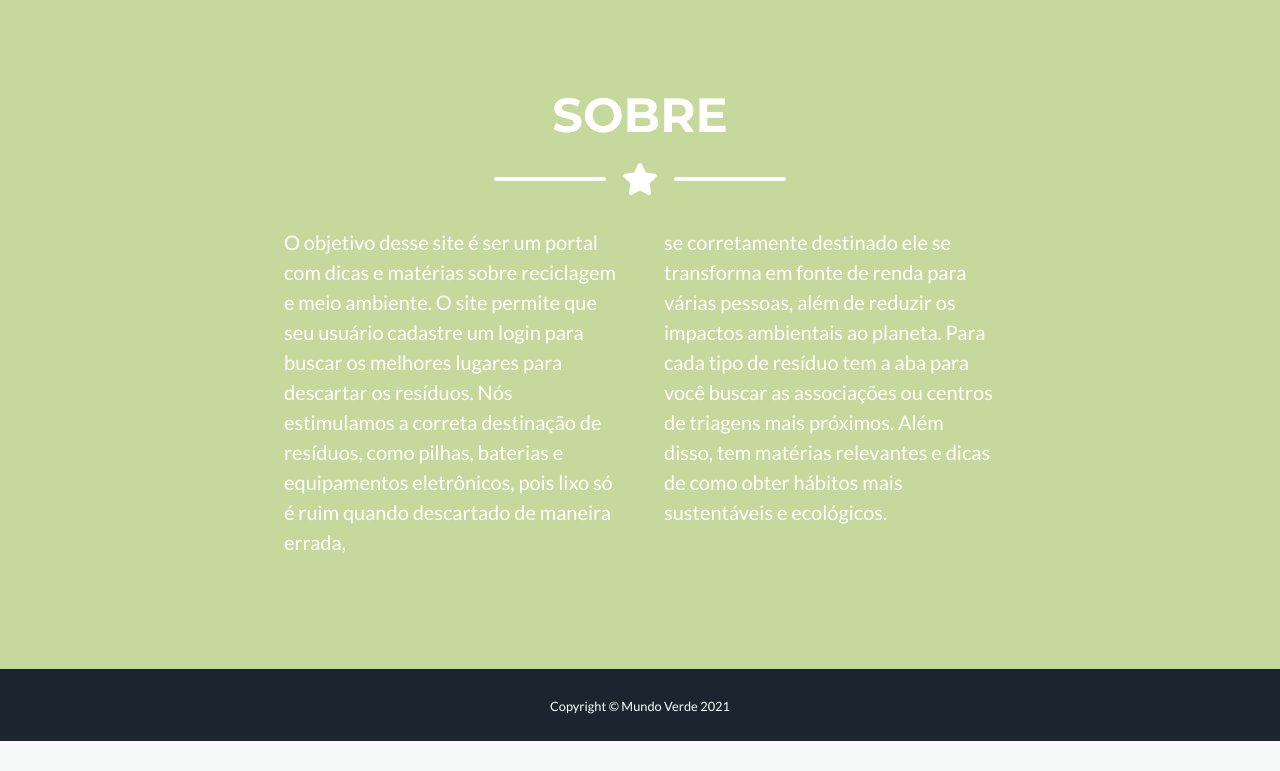
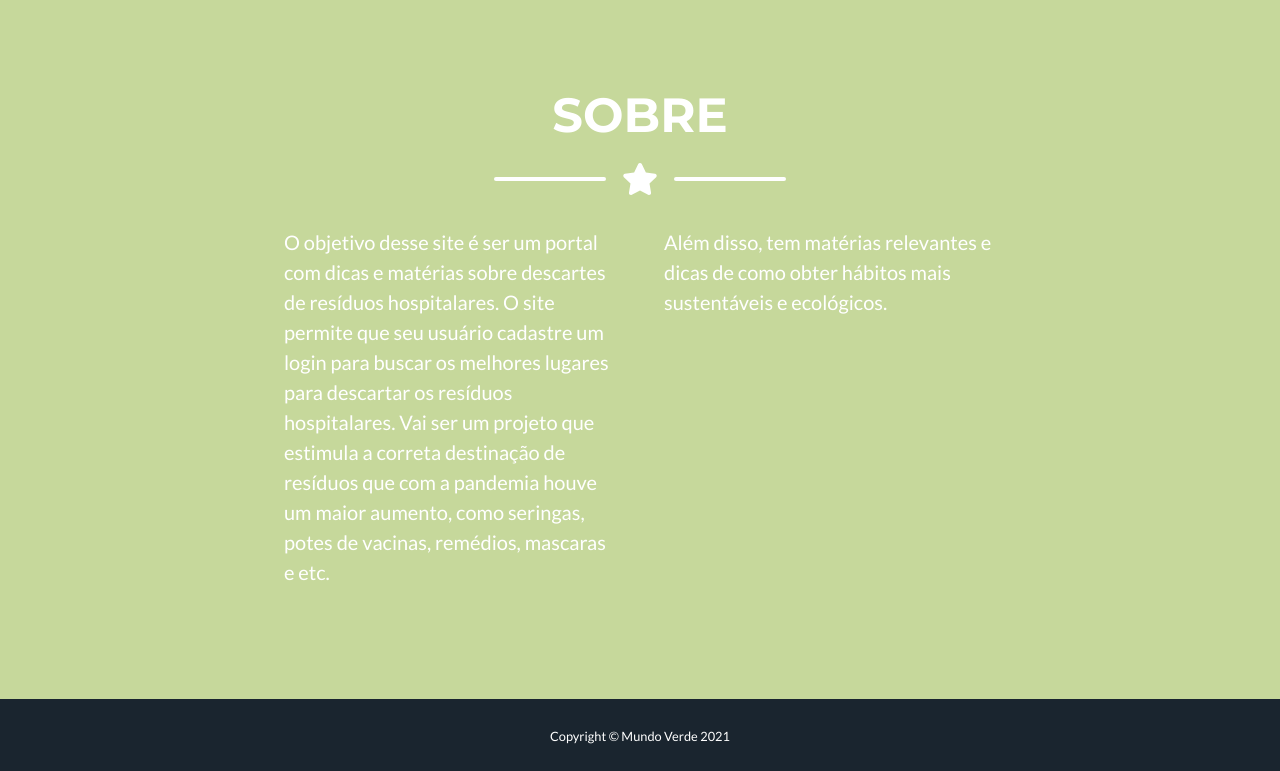
Before and after one commit to Lucas-Valim/Mundo-Verde, a PHP site: page /index.php in a window 1280 px wide. Shown: the part 3618-4389 px from the top of the page. Before the commit the page ends 4359 px from the top, so only its background shows below. Run offline with PHP 8.4, Linux system fonts and the light colour scheme; the visitor is signed in with stand-in values (Sample User, id 1); data comes from the database, SQL or seed files in the repository; some libraries are stand-ins or nearby versions.

Commit message:
ajustes finais

```diff
--- a/src/view/index.php
+++ b/src/view/index.php
@@ -1,5 +1,6 @@
 <!DOCTYPE html>
 <html lang="en">
+
 <head>
     <meta charset="utf-8" />
     <meta name="viewport" content="width=device-width, initial-scale=1, shrink-to-fit=no" />
@@ -16,6 +17,7 @@
     <!-- Core theme CSS (includes Bootstrap)-->
     <link href="css/styles.css" rel="stylesheet" />
 </head>
+
 <body id="page-top">
     <?php include_once "navegacao.php" ?>
     <!-- Masthead-->
@@ -26,7 +28,7 @@
             <!-- Masthead Heading-->
             <h1 class="masthead-heading text-uppercase mb-0">Mundo Verde</h1>
             <br>
-                <h5>Salve a terra</h5>
+            <h5>Descartando com consciência</h5>
             <!-- Icon Divider-->
             <div class="divider-custom divider-light">
                 <div class="divider-custom-line"></div>
@@ -56,8 +58,7 @@
 
             $dao = $factory->getMateriaDao();
 
-                        foreach ($dao->buscaTodos() as $materia)
-                        {
+            foreach ($dao->buscaTodos() as $materia) {
                 $caminhoImagem = $materia->getImagem();
                 $descMateria = $materia->getDescricao();
                 $tituloMateria = $materia->getNome();
@@ -92,17 +93,19 @@
             </div>
             <!-- About Section Content-->
             <div class="row">
-                    <div class="col-lg-4 ml-auto"><p class="lead">O objetivo desse site é ser um portal
-                        com dicas e matérias sobre reciclagem e meio ambiente.
+                <div class="col-lg-4 ml-auto">
+                    <p class="lead">O objetivo desse site é ser um portal com dicas e matérias sobre descartes de resíduos
+                        hospitalares.
                         O site permite que seu usuário cadastre um login para buscar
-                        os melhores lugares para descartar os resíduos. Nós estimulamos
-                        a correta destinação de resíduos, como pilhas, baterias e equipamentos
-                        eletrônicos, pois lixo só é ruim quando descartado de maneira errada,  </p></div>
-                    <div class="col-lg-4 mr-auto"><p class="lead">
-                        se corretamente destinado ele se transforma em fonte de renda para várias pessoas,
-                        além de reduzir os impactos ambientais ao planeta. Para cada tipo de resíduo tem a
-                        aba para você buscar as associações ou centros de triagens mais próximos. Além disso,
-                        tem matérias relevantes e dicas de como obter hábitos mais sustentáveis e ecológicos.</p></div>
+                        os melhores lugares para descartar os resíduos hospitalares. Vai ser um projeto que
+                        estimula a correta destinação de resíduos que com a pandemia houve um maior aumento, como
+                        seringas, potes de vacinas, remédios, mascaras e etc. </p>
+                </div>
+                <div class="col-lg-4 mr-auto">
+                    <p class="lead">
+                        Além disso,
+                        tem matérias relevantes e dicas de como obter hábitos mais sustentáveis e ecológicos.</p>
+                </div>
             </div>
         </div>
     </section>
@@ -125,4 +128,5 @@
     <!-- Core theme JS-->
     <script src="js/scripts.js"></script>
 </body>
+
 </html>
```
Lines whose indentation alone changed are shown as unchanged.
